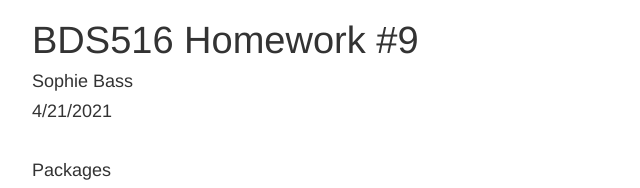
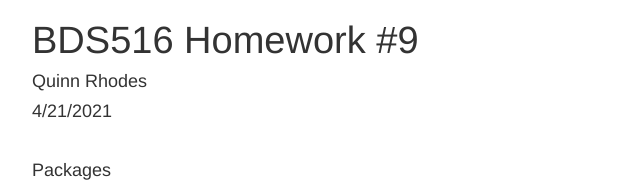
Before and after one commit to qrhodes7/516project, a plain HTML site: page index.html in a window 1280 px wide. Shown: the top 188 px of the page, 153-793 px from the left. Drawn offline with nearby package versions, Linux system fonts and the light colour scheme; some packages are replaced by stand-ins of ours.

Commit message:
Update index.html

```diff
--- a/index.html
+++ b/index.html
@@ -189,7 +189,7 @@ summary {
 
 
 <h1 class="title toc-ignore">BDS516 Homework #9</h1>
-<h4 class="author">Sophie Bass</h4>
+<h4 class="author">Quinn Rhodes</h4>
 <h4 class="date">4/21/2021</h4>
 
 </div>
```
